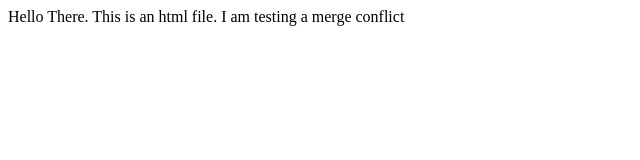
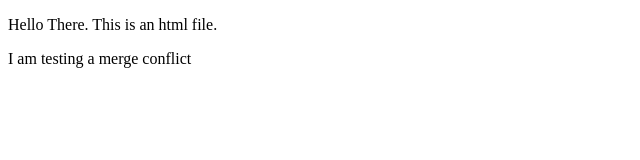
Before and after one commit to rehayema/lecture0, a plain HTML site: page hello.html in a window 1280 px wide. Shown: the whole page, without its empty margins (0-640 px from the left). Drawn offline with Linux system fonts and the light colour scheme.

Commit message:
Update hello.html

```diff
--- a/hello.html
+++ b/hello.html
@@ -6,7 +6,7 @@
     <title>Hello</title>
 </head>
 <body>
-    Hello There. This is an html file.
-    I am testing a merge conflict
+    <p>Hello There. This is an html file.</p>
+    <p>I am testing a merge conflict</p>
 </body>
 </html>
```
